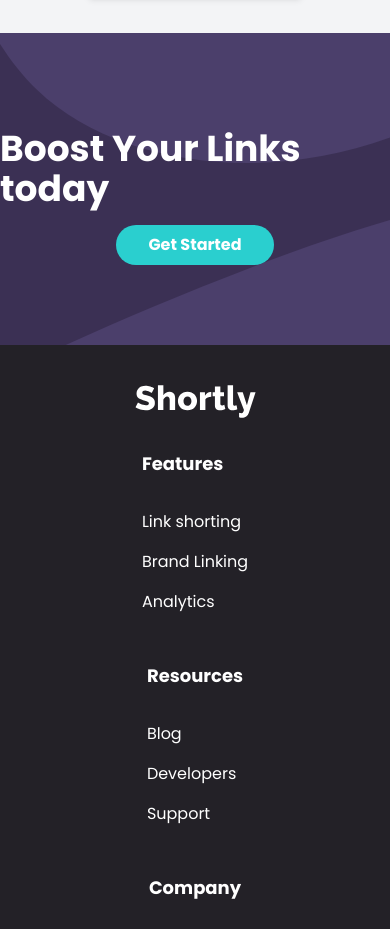
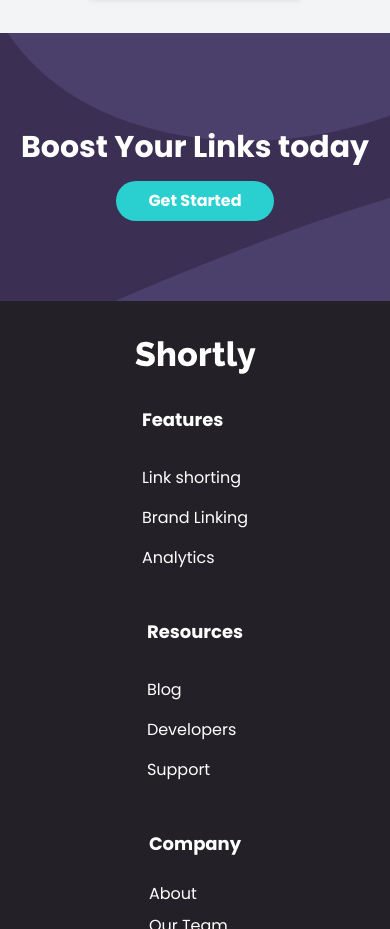
Before and after one commit to AhmaadAlharbi/shortly-with-Tailwind---frontendmentor, a website: page index.html in a window 390 px wide. Shown: the part 2808-3737 px from the top of the page. Drawn offline with Linux system fonts and the light colour scheme.

Commit message:
fix text Boost

```diff
--- a/index.html
+++ b/index.html
@@ -268,7 +268,9 @@
     <section>
       <div id="boost" class="bg-darkViolet">
         <div class="flex flex-col py-20 justify-center items-center">
-          <h2 class="text-4xl my-4 text-white font-bold">
+          <h2
+            class="text-3xl md:text-4xl my-4 text-white text-center font-bold"
+          >
             Boost Your Links today
           </h2>
           <button
```
Also changed, not shown: css/style.css.
